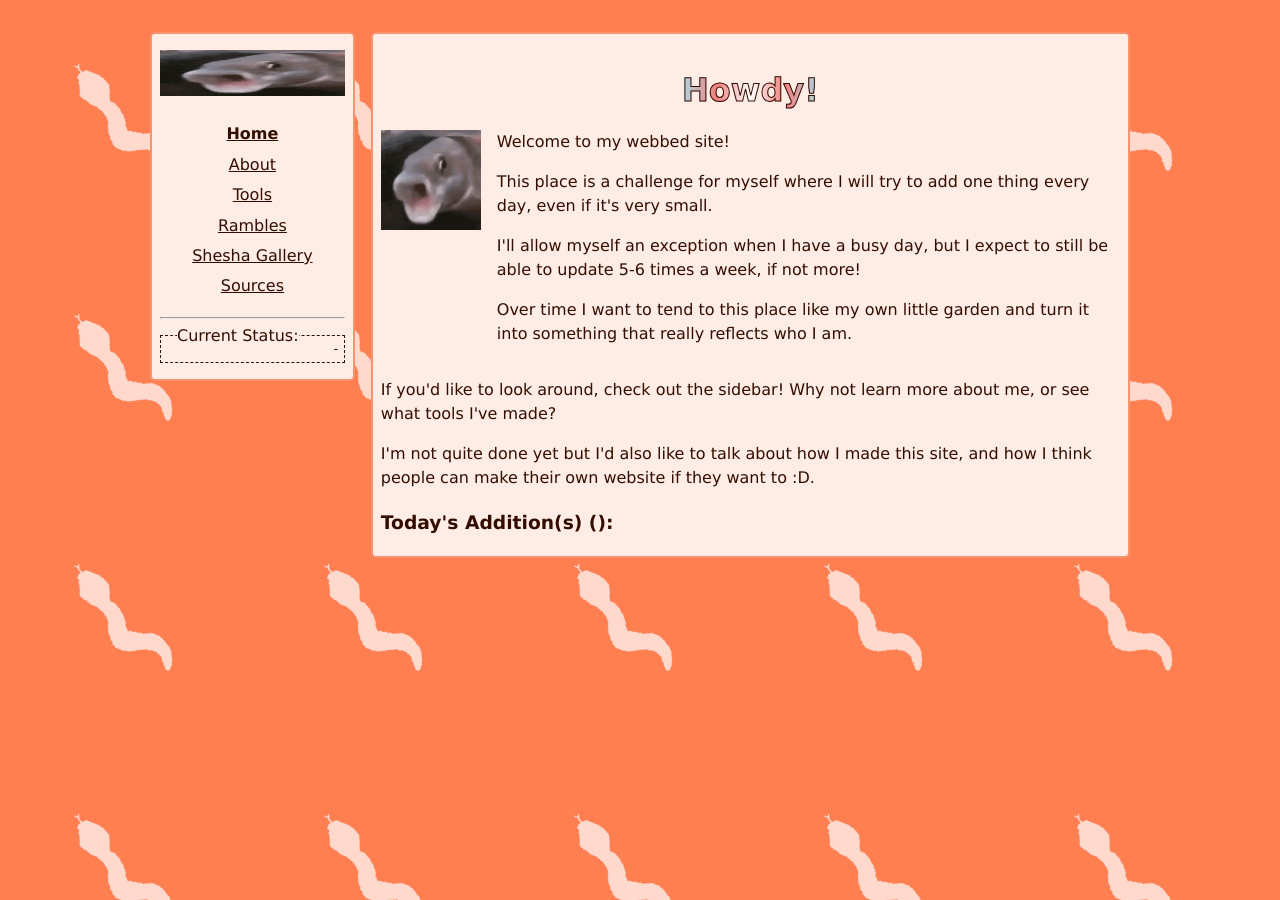
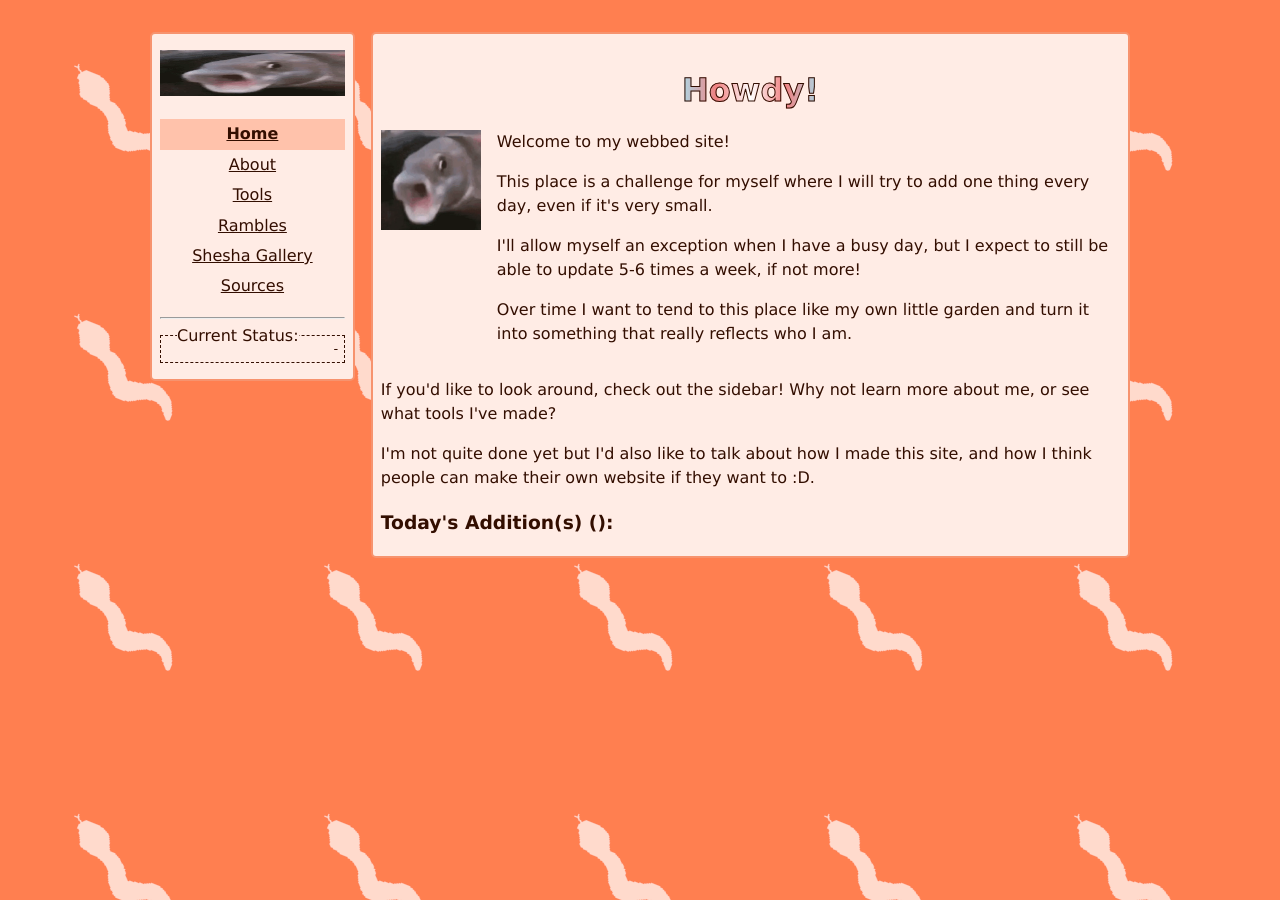
Before and after one commit to haleywm/WebbedSite, a Jekyll site: the page built from src/index.html, in a window 1280 px wide. Built offline with Jekyll 4.4.1, drawn with Linux system fonts in a browser that asks for light colours.

Commit message:
Fixed removed wrong background colour

```diff
--- a/src/assets/css/style.scss
+++ b/src/assets/css/style.scss
@@ -101,12 +101,12 @@ nav {
 }
 
 a {
-    background-color: $text-background;
     padding: 0.2em 0;
 }
 
 a.currentPage {
     font-weight: bold;
+    background-color: $dark-text-background;
 }
 
 .dark-on-hover:hover {
```
